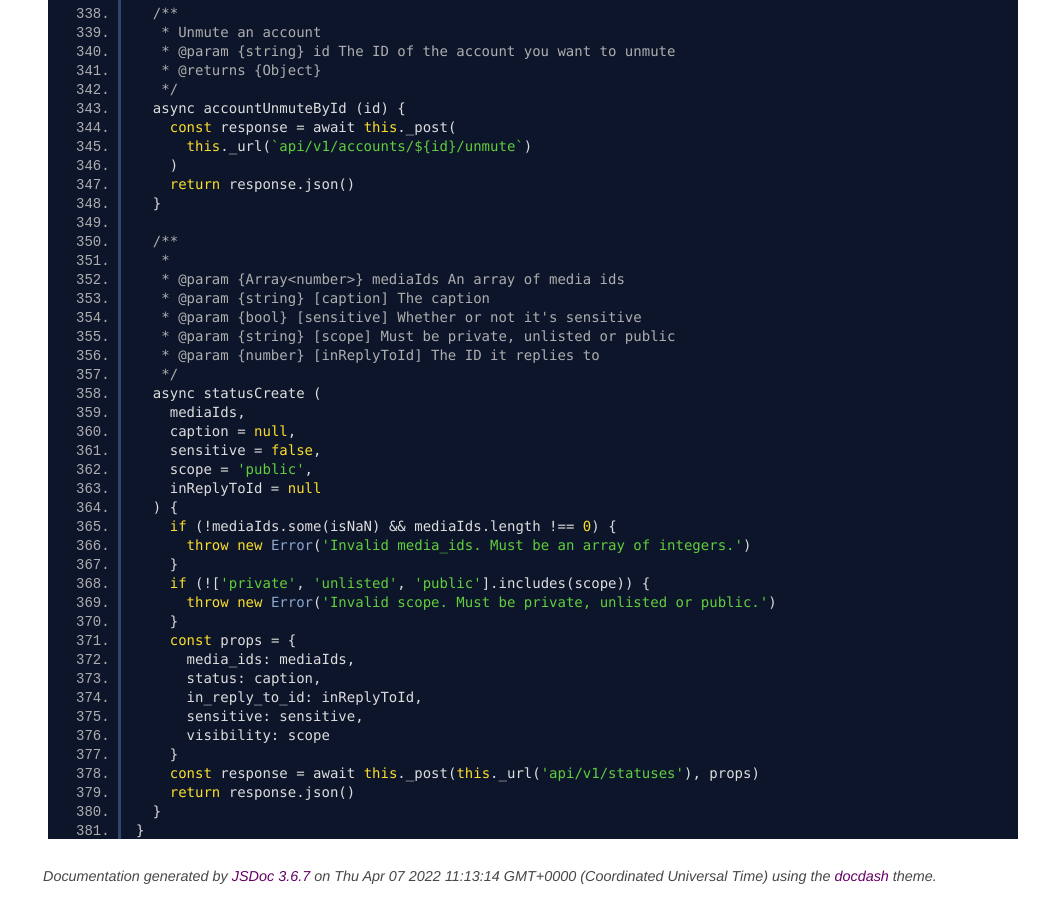
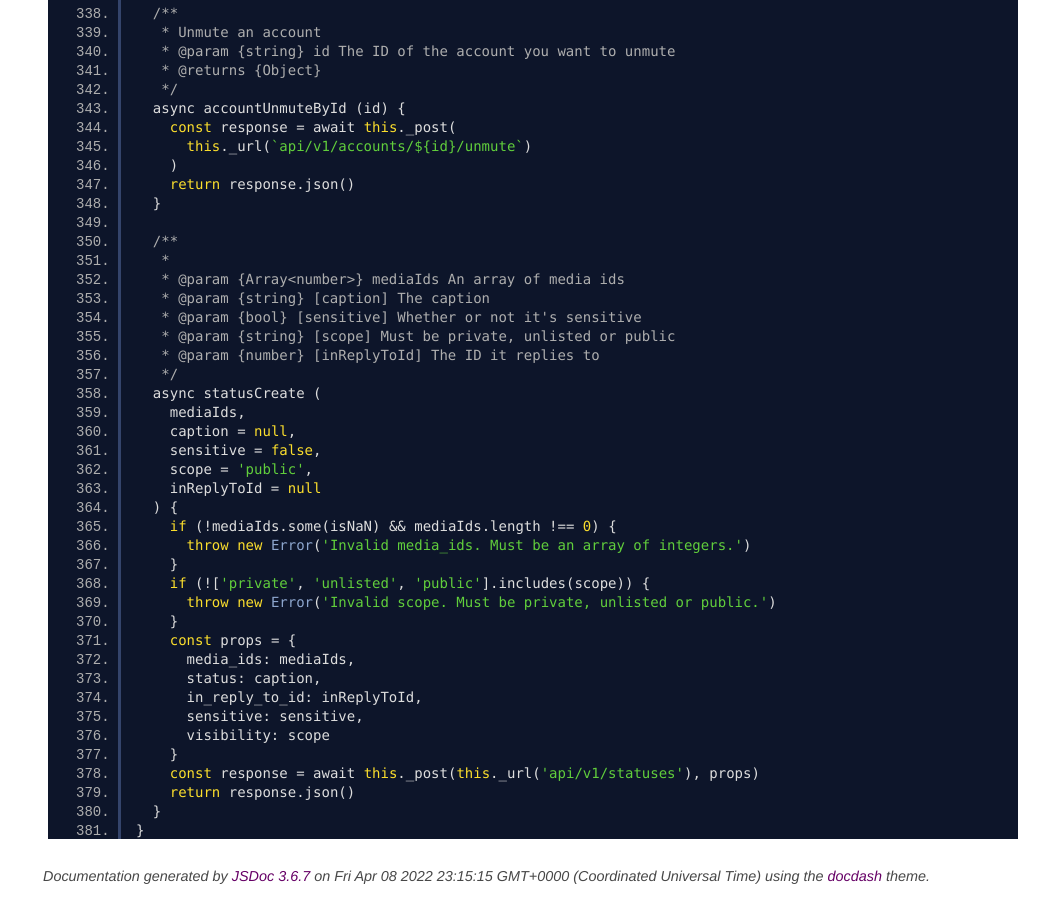
Before and after one commit to GeopJr/pixelfed-js, a plain HTML site: page Pixelfed.js.html in a window 1280 px wide. Shown: the part 6558-7457 px from the top of the page, without its empty margins (242-1280 px from the left). Drawn offline with Linux system fonts and the light colour scheme.

Commit message:
deploy: 291c6535472e1e368d43f363b4a497a990e34019

```diff
--- a/Pixelfed.js.html
+++ b/Pixelfed.js.html
@@ -437,7 +437,7 @@ export default class Pixelfed {
 <br class="clear">
 
 <footer>
-    Documentation generated by <a href="https://github.com/jsdoc3/jsdoc">JSDoc 3.6.7</a> on Thu Apr 07 2022 11:13:14 GMT+0000 (Coordinated Universal Time) using the <a href="https://github.com/clenemt/docdash">docdash</a> theme.
+    Documentation generated by <a href="https://github.com/jsdoc3/jsdoc">JSDoc 3.6.7</a> on Fri Apr 08 2022 23:15:15 GMT+0000 (Coordinated Universal Time) using the <a href="https://github.com/clenemt/docdash">docdash</a> theme.
 </footer>
 
 <script>prettyPrint();</script>
```
Also changed, not shown: global.html (+1 -1 lines), index.html (+1 -1 lines), module.exports_module.exports.html (+1 -1 lines).
